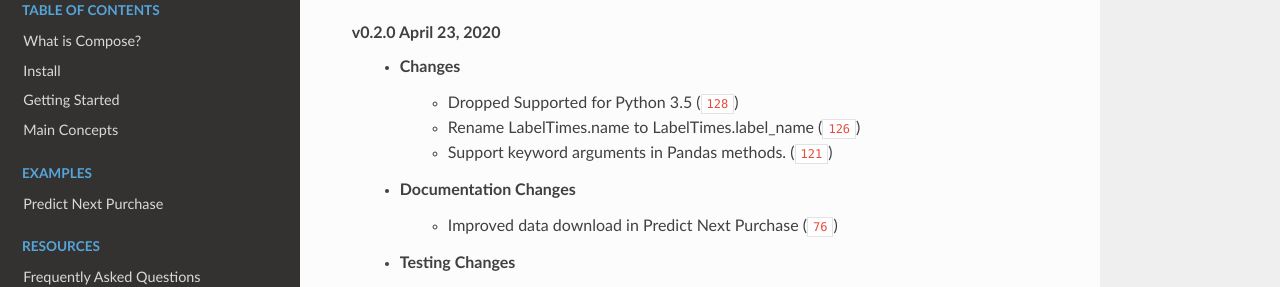
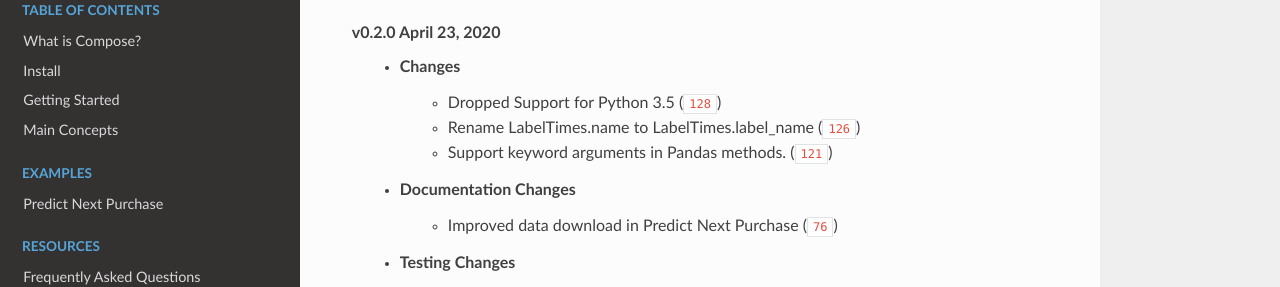
Before and after one commit to alteryx/compose, a Sphinx documentation site: the page built from docs/source/changelog.rst, in a window 1280 px wide and 900 px high. Shown: the part 136-423 px from the top of the window. Built offline with Sphinx 7.4.7 and the Read the Docs theme 2.0.0, drawn with Linux system fonts in a browser that asks for light colours; comment, search, counter and statistics services are not loaded; cross-references to code outside the pages are shown as plain code.

Commit message:
typo fix

```diff
--- a/docs/source/changelog.rst
+++ b/docs/source/changelog.rst
@@ -4,7 +4,7 @@ Changelog
 
 **v0.2.0** April 23, 2020
     * Changes
-        * Dropped Supported for Python 3.5 (:pr:`128`)
+        * Dropped Support for Python 3.5 (:pr:`128`)
         * Rename LabelTimes.name to LabelTimes.label_name (:pr:`126`)
         * Support keyword arguments in Pandas methods. (:pr:`121`)
     * Documentation Changes
```
